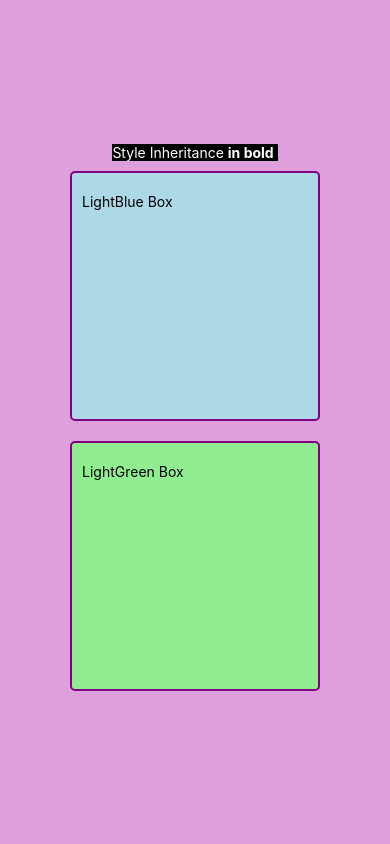
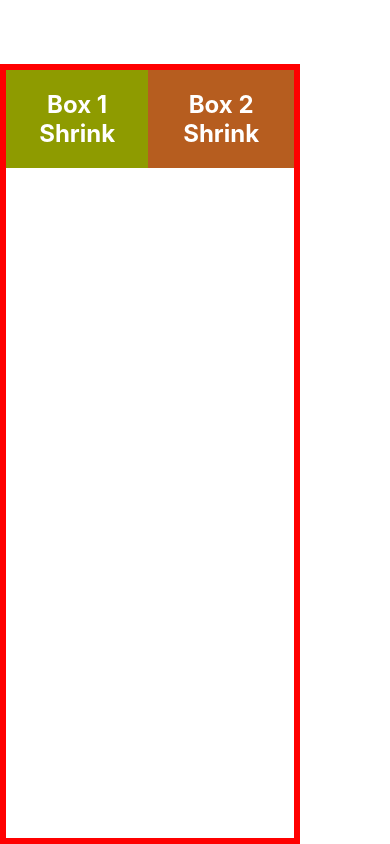
Before and after one commit to theo-fortune/heyo, a React Native app: screen / in a window 390 px wide. Built offline with nearby package versions, Linux system fonts and the light colour scheme.

Commit message:
flexShrink

```diff
--- a/App.js
+++ b/App.js
@@ -1,19 +1,20 @@
-import { View, Text, StyleSheet } from "react-native";
+import { View, StyleSheet } from "react-native";
+import Box from "./components/Box";
 
 export default function App() {
   return (
     <View style={styles.container}>
-      <View style={styles.darkMode}>
-        <Text style={styles.darkModeText}>
-          Style Inheritance <Text style={styles.boldText}>in bold</Text>{" "}
-        </Text>
-      </View>
-      <View style={[styles.box, styles.lightBlue, styles.box]}>
-        <Text>LightBlue Box</Text>
-      </View>
-      <View style={[styles.box, styles.lightGreen, styles.androidShadow]}>
-        <Text>LightGreen Box</Text>
-      </View>
+      <Box style={{ backgroundColor: "#8e9b00", flexShrink: 1 }}>
+        Box 1 Shrink
+      </Box>
+      <Box style={{ backgroundColor: "#b65d1f", flexShrink: 1 }}>
+        Box 2 Shrink
+      </Box>
+      {/* <Box style={{ backgroundColor: "#1c4c56" }}>Box 3</Box>
+      <Box style={{ backgroundColor: "#ab9156" }}>Box 4</Box>
+      <Box style={{ backgroundColor: "#6b0803" }}>Box 5</Box>
+      <Box style={{ backgroundColor: "#1c4c56" }}>Box 6</Box>
+      <Box style={{ backgroundColor: "#b95f21" }}>Box 7</Box> */}
     </View>
   );
 }
@@ -21,50 +22,11 @@ export default function App() {
 const styles = StyleSheet.create({
   container: {
     flex: 1,
-    justifyContent: "center",
-    alignItems: "center",
-    backgroundColor: "plum",
-    padding: 10,
-  },
-  darkMode: {
-    backgroundColor: "black",
-  },
-  darkModeText: {
-    color: "white",
-  },
-  boldText: {
-    fontWeight: "bold",
-  },
-  box: {
-    width: 250,
-    height: 250,
-    paddingHorizontal: 10,
-    paddingVertical: 20,
-    marginVertical: 10,
-    borderWidth: 2,
-    borderColor: "purple",
-    // * It's set to solid by default
-    borderStyle: "solid",
-    borderRadius: 5,
-  },
-  lightBlue: {
-    backgroundColor: "lightblue",
-  },
-  lightGreen: {
-    backgroundColor: "lightgreen",
-  },
-  // * works for iOS only
-  boxShadow: {
-    shadowColor: "333333",
-    shadowOffset: {
-      width: 6,
-      height: 6,
-    },
-    shadowOpacity: 0.6,
-    shadowRadius: 4,
-  },
-  // * works for Android only
-  androidShadow: {
-    elevation: 10,
+    width: 300,
+    flexDirection: "row",
+    alignItems: "flex-start",
+    marginTop: 64,
+    borderWidth: 6,
+    borderColor: "red",
   },
 });
--- /dev/null
+++ b/components/Box.js
@@ -0,0 +1,23 @@
+import { View, Text, StyleSheet } from "react-native";
+
+export default function Box({children, style}) {
+  return (
+    <View style={[styles.box, style]}>
+      <Text style={styles.text}>{children}</Text>
+    </View>
+  );
+}
+
+const styles = StyleSheet.create({
+  box: {
+    backgroundColor: "#fff",
+    padding: 20,
+  },
+  text: {
+    fontSize: 24,
+    fontWeight: "bold",
+    textAlign: "center",
+    color: "white",
+
+  }
+})
```
Also changed, not shown: components/Greet.js (deleted, +0 -9 lines).
